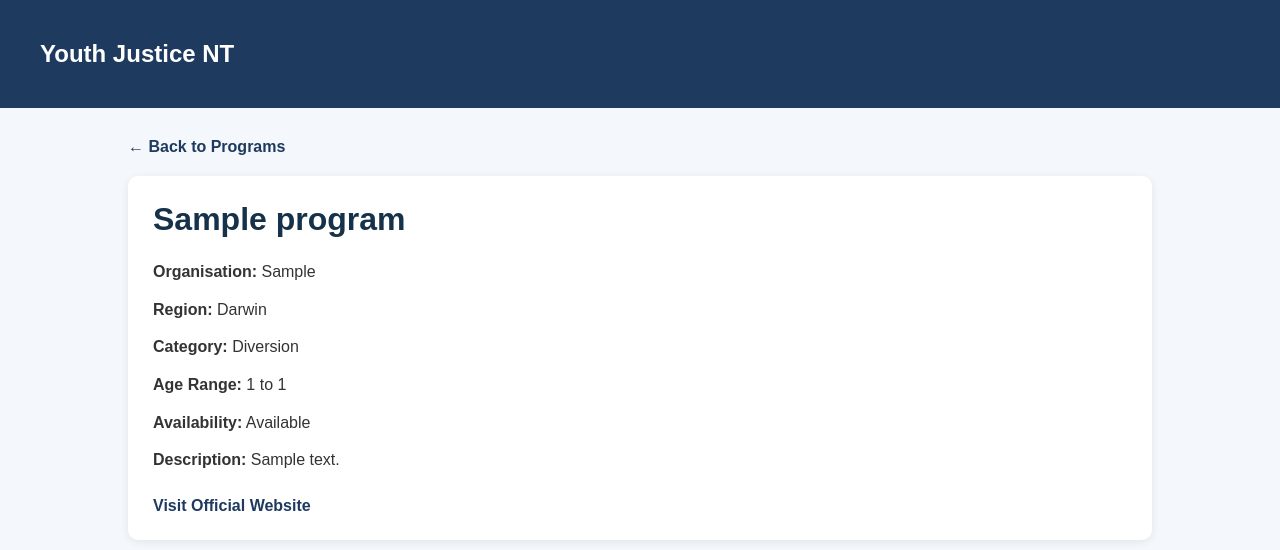
After one commit to Gilbert-GB/Django-HIT237-Group5-S1-2026, a Django app: page /program/1/ in a window 1280 px wide. The commit adds this page. Shown: the top 550 px of the page. Run offline with Django 5.2, Linux system fonts and the light colour scheme; tables that the repository leaves empty hold one stand-in row (values such as "Sample post").

Commit message:
Added program detail page template

```diff
--- a/project_blog/urls.py
+++ b/project_blog/urls.py
@@ -1,24 +1,9 @@
-"""
-URL configuration for project_blog project.
-
-The `urlpatterns` list routes URLs to views. For more information please see:
-    https://docs.djangoproject.com/en/6.0/topics/http/urls/
-Examples:
-Function views
-    1. Add an import:  from my_app import views
-    2. Add a URL to urlpatterns:  path('', views.home, name='home')
-Class-based views
-    1. Add an import:  from other_app.views import Home
-    2. Add a URL to urlpatterns:  path('', Home.as_view(), name='home')
-Including another URLconf
-    1. Import the include() function: from django.urls import include, path
-    2. Add a URL to urlpatterns:  path('blog/', include('blog.urls'))
-"""
 from django.contrib import admin
 from django.urls import path
-from youthjustice_app import views   # import your view
+from youthjustice_app import views
 
 urlpatterns = [
-    path('admin/', admin.site.urls),
-    path('', views.home),   # homepage
+    path("admin/", admin.site.urls),
+    path("", views.home, name="home"),
+    path("program/<int:program_id>/", views.program_detail, name="program_detail"),
 ]
--- /dev/null
+++ b/youthjustice_app/templates/program_detail.html
@@ -0,0 +1,96 @@
+<!DOCTYPE html>
+<html lang="en">
+<head>
+    <meta charset="UTF-8">
+    <meta name="viewport" content="width=device-width, initial-scale=1.0">
+    <title>{{ program.name }} | Youth Justice NT</title>
+    <style>
+        body {
+            font-family: Arial, sans-serif;
+            background-color: #f4f7fb;
+            margin: 0;
+            padding: 0;
+        }
+
+        header {
+            background-color: #1e3a5f;
+            color: white;
+            padding: 20px 40px;
+        }
+
+        .container {
+            width: 80%;
+            margin: 30px auto;
+        }
+
+        .detail-card {
+            background-color: white;
+            padding: 25px;
+            border-radius: 10px;
+            box-shadow: 0 2px 8px rgba(0, 0, 0, 0.08);
+        }
+
+        .detail-card h1 {
+            margin-top: 0;
+            color: #16324a;
+        }
+
+        .detail-card p {
+            margin: 12px 0;
+            color: #333;
+            line-height: 1.6;
+        }
+
+        .back-link {
+            display: inline-block;
+            margin-bottom: 20px;
+            text-decoration: none;
+            color: #1e3a5f;
+            font-weight: bold;
+        }
+
+        .website-link {
+            display: inline-block;
+            margin-top: 12px;
+            text-decoration: none;
+            color: #1e3a5f;
+            font-weight: bold;
+        }
+    </style>
+</head>
+<body>
+
+    <header>
+        <h2>Youth Justice NT</h2>
+    </header>
+
+    <div class="container">
+        <a href="{% url 'home' %}" class="back-link">← Back to Programs</a>
+
+        <div class="detail-card">
+            <h1>{{ program.name }}</h1>
+
+            <p><strong>Organisation:</strong> {{ program.organisation }}</p>
+            <p><strong>Region:</strong> {{ program.get_region_display }}</p>
+            <p><strong>Category:</strong> {{ program.get_category_display }}</p>
+            <p><strong>Age Range:</strong> {{ program.age_min }} to {{ program.age_max }}</p>
+
+            <p>
+                <strong>Availability:</strong>
+                {% if program.is_available %}
+                    Available
+                {% else %}
+                    Not currently available
+                {% endif %}
+            </p>
+
+            <p><strong>Description:</strong> {{ program.short_description }}</p>
+
+            {% if program.website %}
+                <a href="{{ program.website }}" target="_blank" class="website-link">Visit Official Website</a>
+            {% endif %}
+        </div>
+    </div>
+
+</body>
+</html>
--- a/youthjustice_app/views.py
+++ b/youthjustice_app/views.py
@@ -1,4 +1,4 @@
-from django.shortcuts import render
+from django.shortcuts import render, get_object_or_404
 from .models import Program
 
 
@@ -31,3 +31,8 @@ def home(request):
     }
 
     return render(request, "home.html", context)
+
+
+def program_detail(request, program_id):
+    program = get_object_or_404(Program, id=program_id)
+    return render(request, "program_detail.html", {"program": program})
```
Also changed, not shown: youthjustice_app/templates/home.html (+17 -1 lines).
